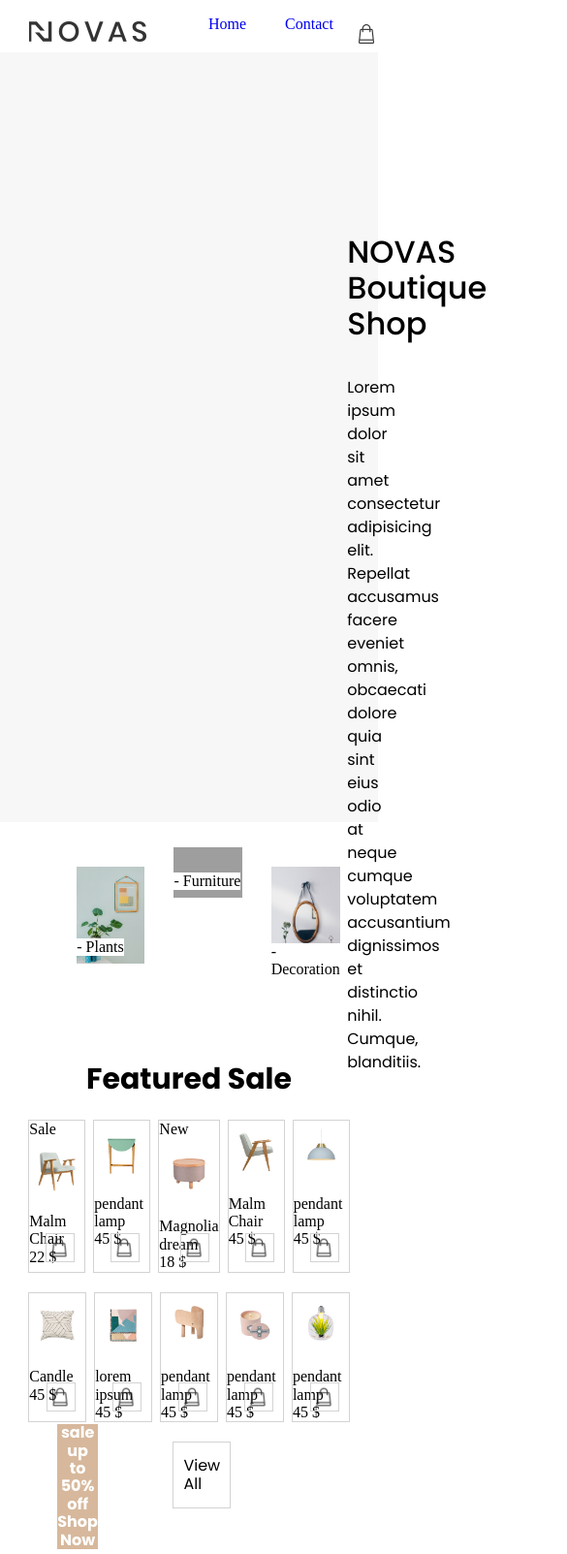
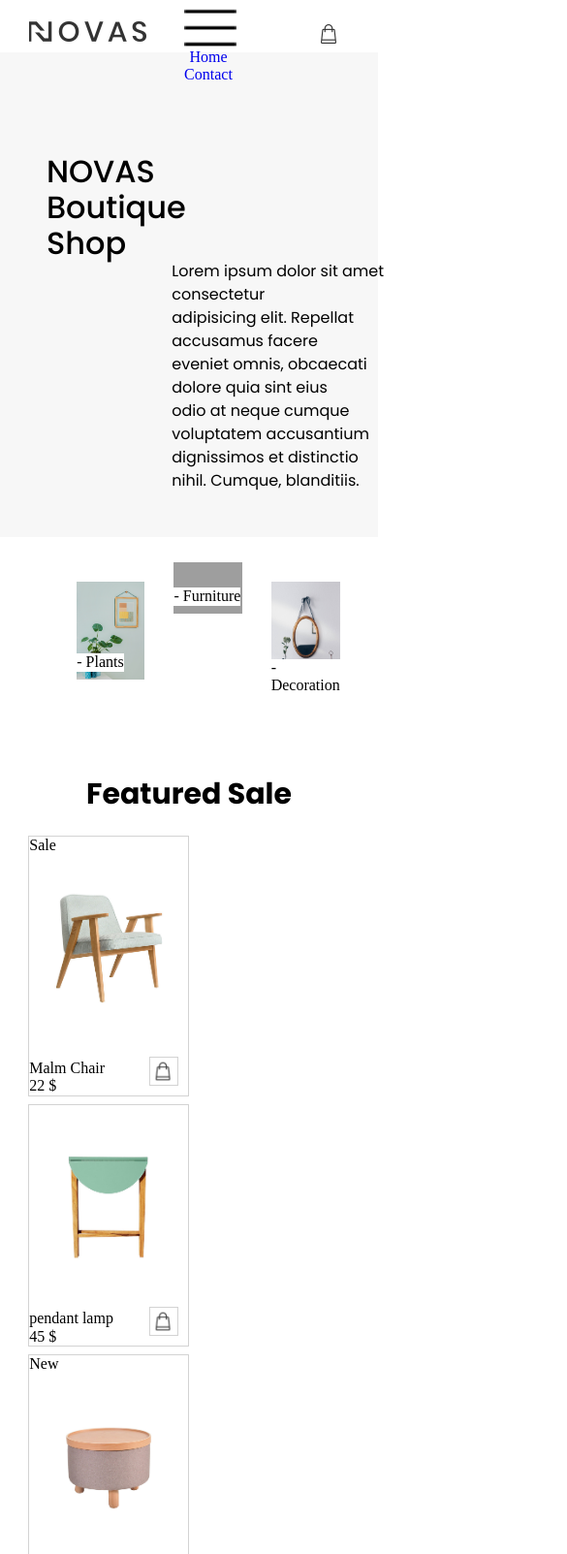
Before and after one commit to Radhika-Lele/RadhikaLeleProjectOne, a plain HTML site: page index.html in a window 390 px wide. Shown: the top 1603 px of the page at 97% size, 585 px wide, since content can reach past the window. Drawn offline with Linux system fonts and the light colour scheme; grey boxes are pictures that could not be loaded; a web font is replaced by a local one.

Commit message:
responsive _media.scss file added

```diff
--- a/index.html
+++ b/index.html
@@ -29,14 +29,21 @@
         <div class="logo">
             <img src="./project-1-store-novas/novas-project/assets/logo-black.png" alt="novas logo">
         </div>
+        <div class="hamMenu">
+            <img src="./project-1-store-novas/novas-project/assets/icons/hamburger.png">
 
-        <nav>
-            <ul>
-                <li><a href="./index.html">Home</a></li>
-                <li><a href="./contact.html">Contact</a></li>
-            </ul>
-        </nav>
+        </div>
+        <input id="menu-toggle" type="checkbox" />
+        <label class='menu-button-container' for="menu-toggle">
+        <div class='menu-button'></div>
+        </label>
+            <nav>
+                    <ul class="menu">
+                        <li><a href="./index.html">Home</a></li>
+                        <li><a href="./contact.html">Contact</a></li>
+                    </ul>
 
+            </nav>
         <div class="cartIcon">
             <img src="./project-1-store-novas/novas-project/assets/icons/shopping-cart-black-icon.png"
                 alt="shopping cart">
--- /dev/null
+++ b/styles/sass/_media.scss
@@ -0,0 +1,64 @@
+// Header section
+@media(max-width:700px){
+    .hamMenu{
+        display: inline-flex;
+    }
+    .menu{
+        position: absolute;
+        top: 0;
+        margin-top: 50px;
+        left: 0;
+        flex-direction: column;
+        width: 100%;
+        justify-content: center;
+        align-items: center;
+    }
+    #menu-toggle:checked ~ .menu{
+        max-height: 100%;
+    }
+
+    h1{
+        flex-direction: column;
+        justify-content: center;
+        align-items: center;
+        transform: translate(-118%, -75%);
+    }
+    p{
+        width: 70%;
+        transform: translate(-78%, -50%);
+    }
+    header{
+        max-height: 416px;
+        background-position-x:50%;
+    }
+
+}
+
+// Image Section
+@media(max-width : 600px){
+    header{
+        max-height: 500px;
+    }
+    .firstSection, .secondSection{
+      flex: 50%;
+      max-width: 100%;
+     }
+    .shoppingGalleryOne, .shoppingGalleryTwo{
+       flex-wrap: wrap;
+        max-width: 50%;
+        }
+    .seeAll{
+        width: 17%;
+    }
+    .couch{
+        flex-wrap: wrap;
+    }
+    .firstCouch{
+        flex-basis: 73%;
+        transform: translateX(24%);
+    }
+    .secondCouch{
+        flex-basis: 100%;
+        transform: translateX(17%);
+    }
+    }
--- a/styles/sass/_nav.scss
+++ b/styles/sass/_nav.scss
@@ -15,8 +15,13 @@ a{
 }
 
 nav a:hover, nav a:focus{
-    border:4px solid black;
+    border: 1px solid grey;
+    //border: 0 0 1px 0;
+    border-top-style: hidden;
+    border-left-style: hidden;
+    border-right-style: hidden;
 }
+
 
 .logo{
     margin: 20px 0 0 30px;
@@ -25,3 +30,9 @@ nav a:hover, nav a:focus{
 .cartIcon{
        margin: 20px 35px 0 0;
 }
+.hamMenu{
+    display: none;
+}
+#menu-toggle {
+    display: none;
+  }
--- a/styles/sass/style.scss
+++ b/styles/sass/style.scss
@@ -1,5 +1,6 @@
 @use './setup';
 @use './nav';
+@use './media';
 
 
 // Header section style
```
Also changed, not shown: project-1-store-novas/novas-project/assets/icons/hamburger.png (added), styles/style.css.
